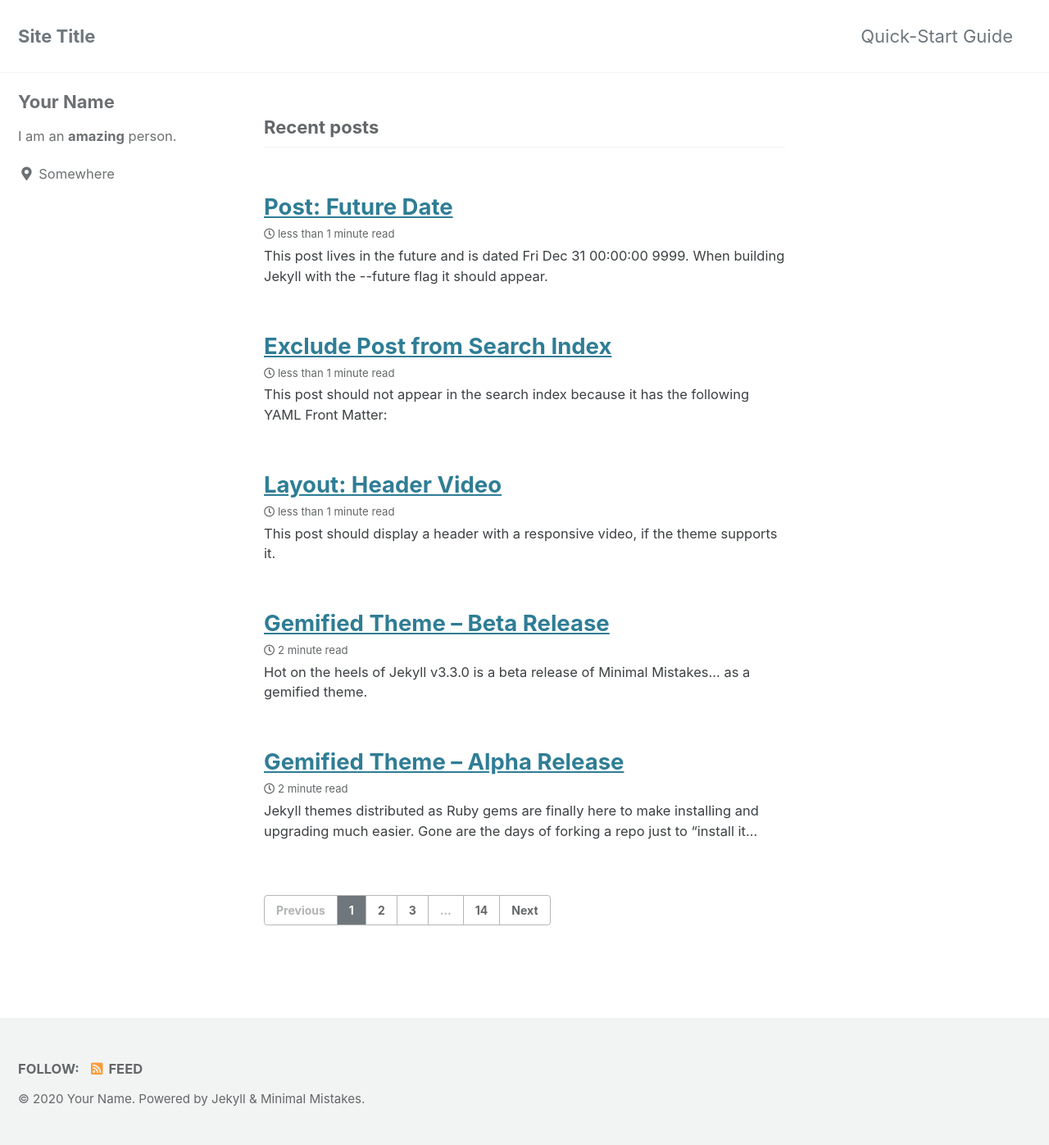
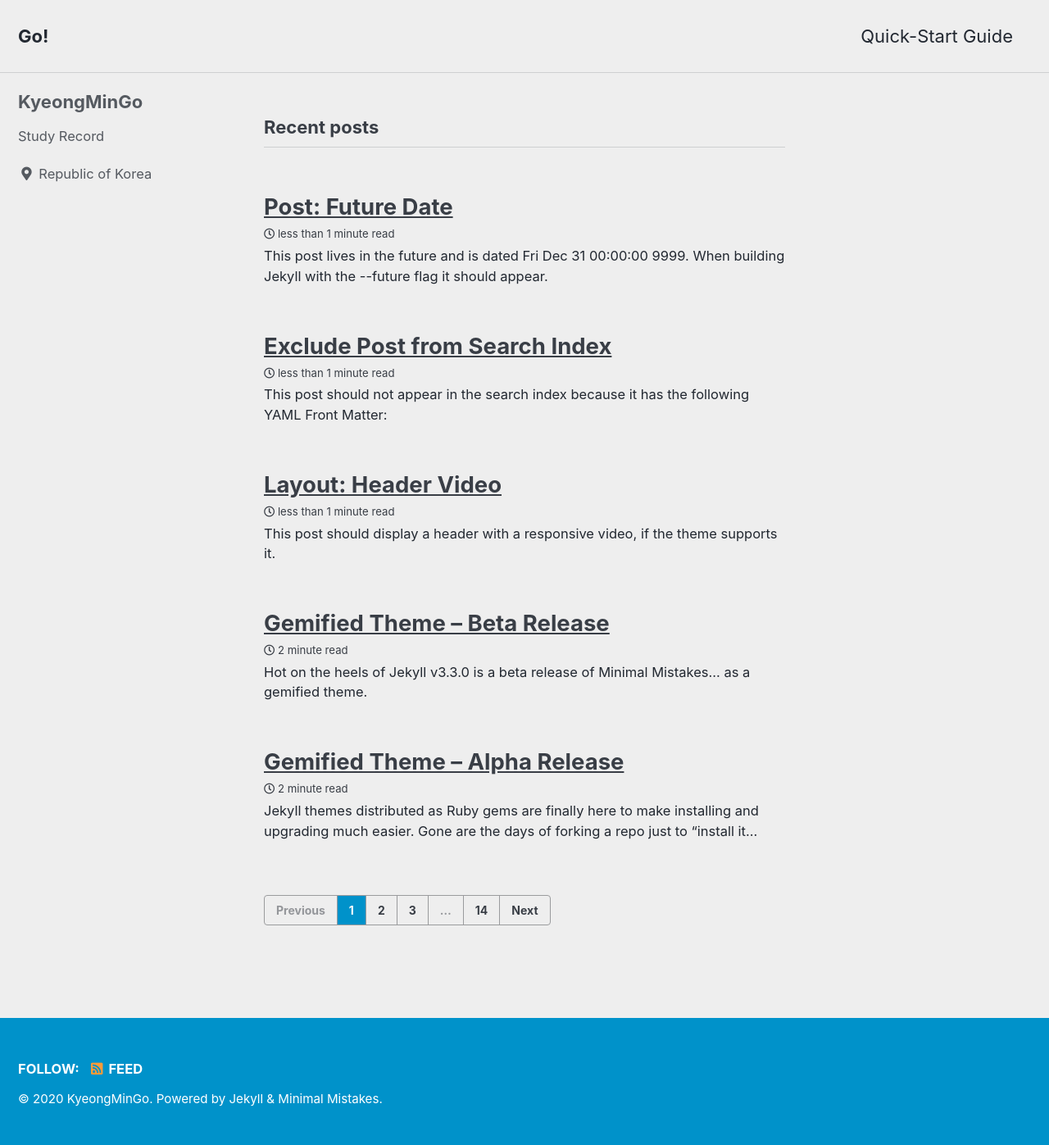
Before and after one commit to KyeongMinGo/kyeongmingo.github.com, a Jekyll site: the page built from index.html, in a window 1280 px wide. Shown: the whole page at 82% size. Built offline with Jekyll 4.4.1, drawn with Linux system fonts in a browser that asks for light colours; cached includes are drawn as plain includes; the list of posts is cut into pages by our own code.

Commit message:
Update _config.yml
my info

```diff
--- a/_config.yml
+++ b/_config.yml
@@ -12,16 +12,16 @@
 
 # theme                  : "minimal-mistakes-jekyll"
 # remote_theme           : "mmistakes/minimal-mistakes"
-minimal_mistakes_skin    : "default" # "air", "aqua", "contrast", "dark", "dirt", "neon", "mint", "plum", "sunrise"
+minimal_mistakes_skin    : "air"
 
 # Site Settings
 locale                   : "en-US"
-title                    : "Site Title"
+title                    : "Go!"
 title_separator          : "-"
 subtitle                 : # site tagline that appears below site title in masthead
-name                     : "Your Name"
-description              : "An amazing website."
-url                      : # the base hostname & protocol for your site e.g. "https://mmistakes.github.io"
+name                     : "KyeongMinGo"
+description              : "Record"
+url                      : "https://https://kyeongmingo.github.io/"
 baseurl                  : # the subpath of your site, e.g. "/blog"
 repository               : # GitHub username/repo-name e.g. "mmistakes/minimal-mistakes"
 teaser                   : # path of fallback teaser image, e.g. "/assets/images/500x300.png"
@@ -93,10 +93,10 @@ analytics:
 
 # Site Author
 author:
-  name             : "Your Name"
+  name             : "KyeongMinGo"
   avatar           : # path of avatar image, e.g. "/assets/images/bio-photo.jpg"
-  bio              : "I am an **amazing** person."
-  location         : "Somewhere"
+  bio              : "Study Record"
+  location         : "Republic of Korea"
   email            :
   links:
     - label: "Email"
```
